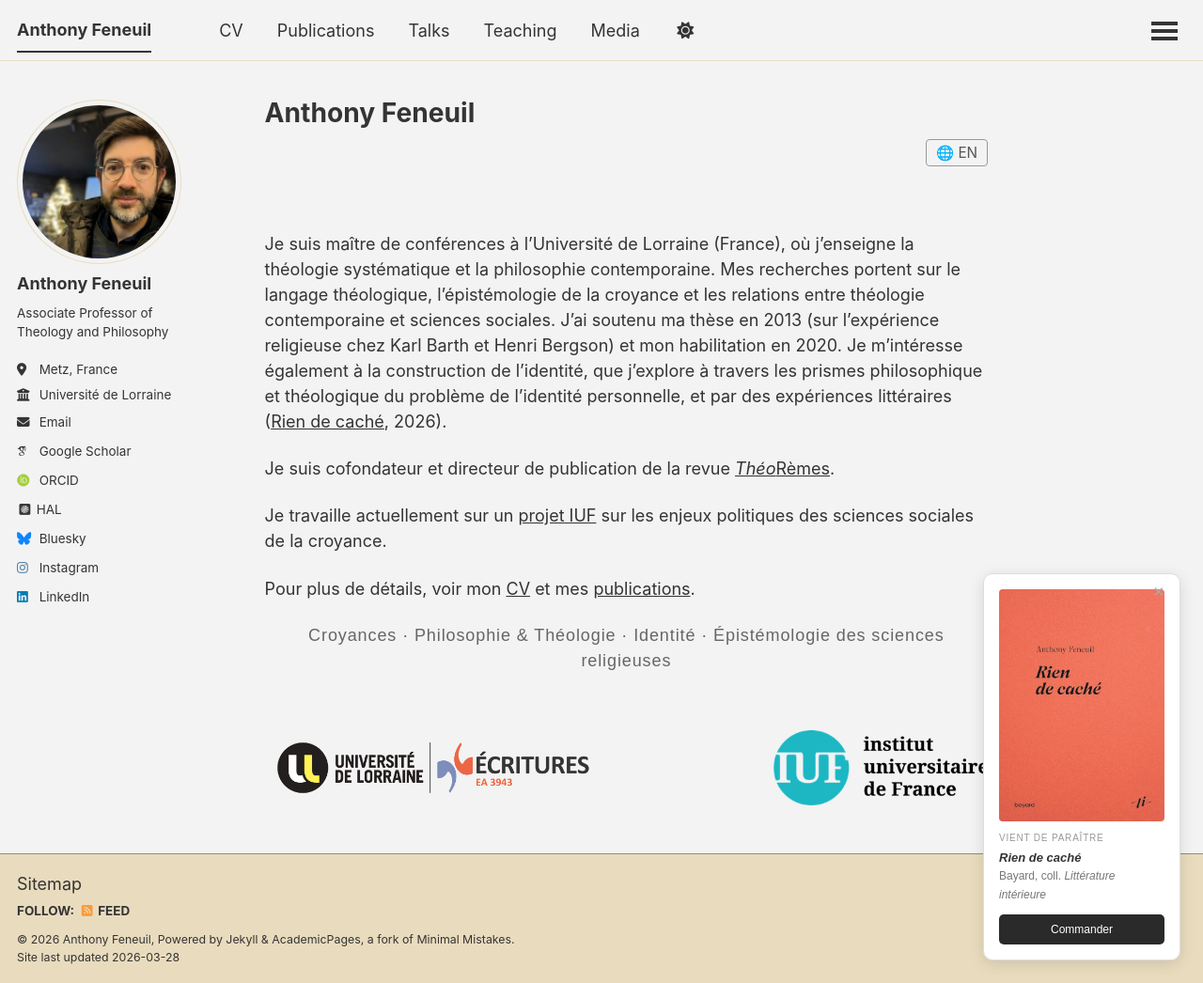
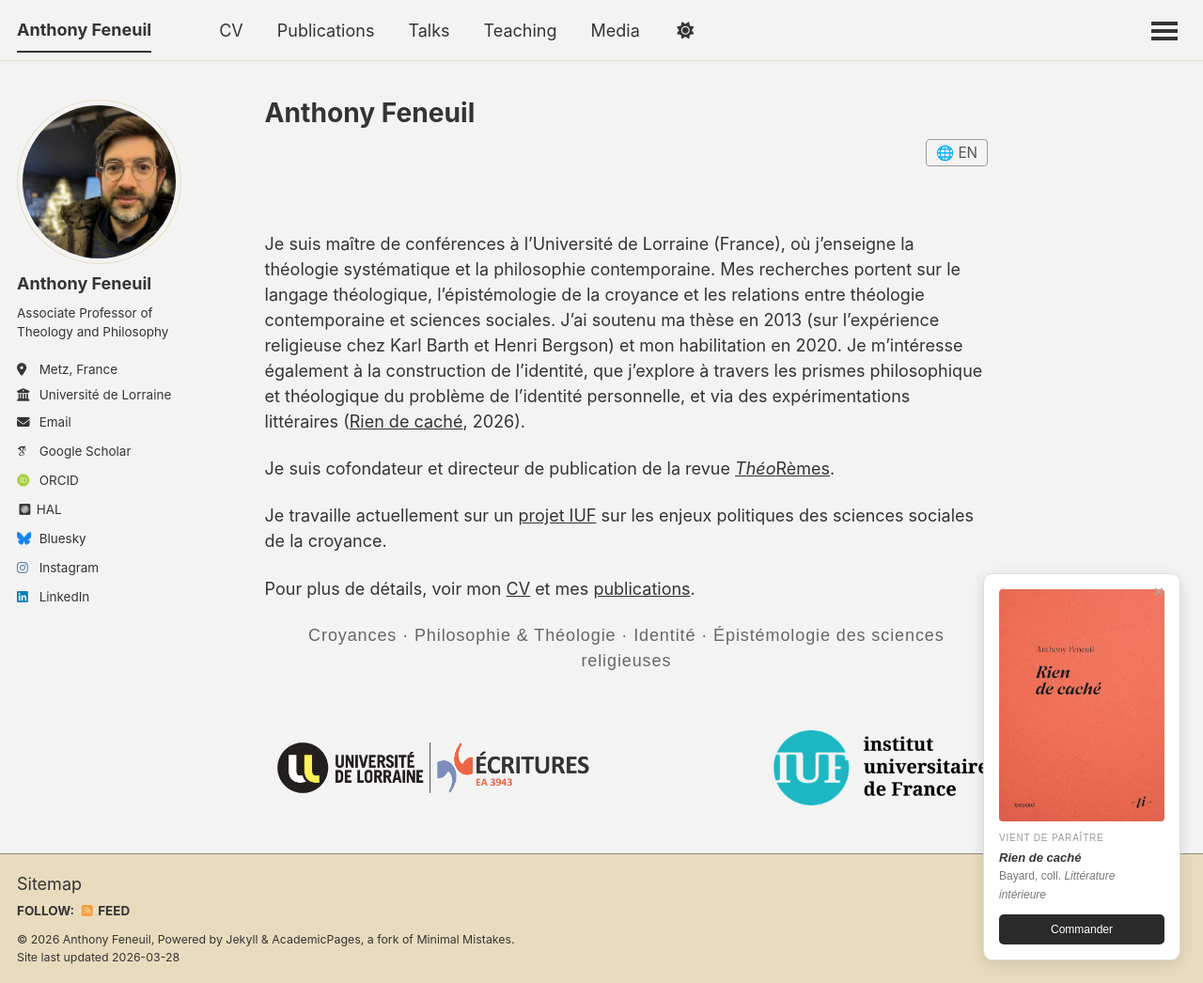
Before and after one commit to anfnl/anfnl.github.io, a Jekyll site: the page built from _pages/about.md, in a window 1280 px wide and 1046 px high. Shown: the whole window at 94% size. Built offline with Jekyll 4.4.1, drawn with Linux system fonts in a browser that asks for light colours; some web fonts are replaced; a script that is not in the unit is left out.

Commit message:
Update about.md

```diff
--- a/_pages/about.md
+++ b/_pages/about.md
@@ -29,7 +29,7 @@ For more details, see my [CV](cv/) and [publications](publications/).
 <div data-lang="fr" markdown="1">
 
 Je suis maître de conférences à l'Université de Lorraine (France), où j'enseigne la théologie systématique et la philosophie contemporaine.
-Mes recherches portent sur le langage théologique, l'épistémologie de la croyance et les relations entre théologie contemporaine et sciences sociales. J'ai soutenu ma thèse en 2013 (sur l'expérience religieuse chez Karl Barth et Henri Bergson) et mon habilitation en 2020. Je m'intéresse également à la construction de l'identité, que j'explore à travers les prismes philosophique et théologique du problème de l'identité personnelle, et par des expériences littéraires ([Rien de caché](https://www.placedeslibraires.fr/livre/9782227503502-rien-de-cache-anthony-feneuil/), 2026).
+Mes recherches portent sur le langage théologique, l'épistémologie de la croyance et les relations entre théologie contemporaine et sciences sociales. J'ai soutenu ma thèse en 2013 (sur l'expérience religieuse chez Karl Barth et Henri Bergson) et mon habilitation en 2020. Je m'intéresse également à la construction de l'identité, que j'explore à travers les prismes philosophique et théologique du problème de l'identité personnelle, et via des expérimentations littéraires ([Rien de caché](https://www.placedeslibraires.fr/livre/9782227503502-rien-de-cache-anthony-feneuil/), 2026).
 
 Je suis cofondateur et directeur de publication de la revue [*Théo*Rèmes](https://journals.openedition.org/theoremes/).
 
```
